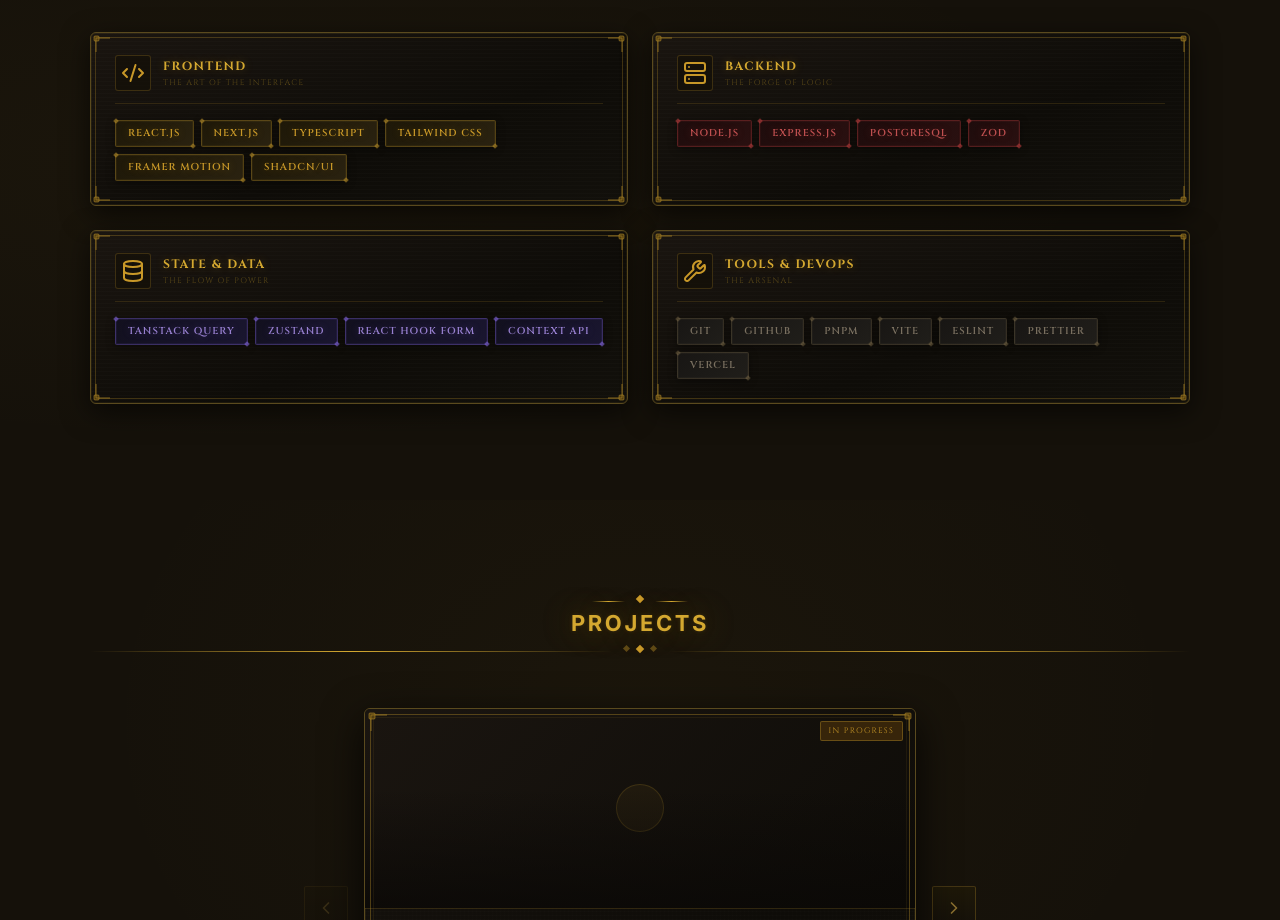
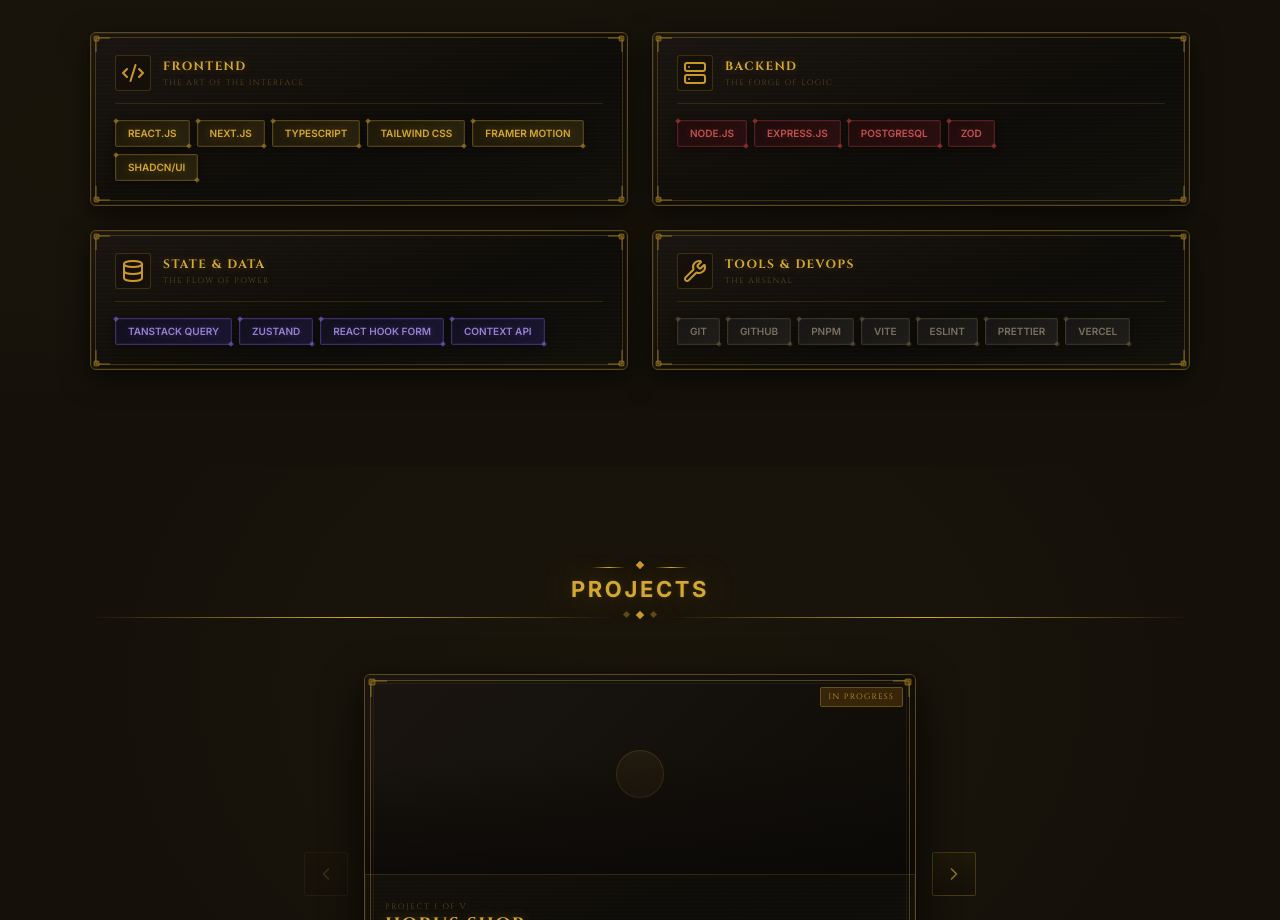
Before and after one commit to 0x-70da/portfolio, a Next.js app: page / in a window 1280 px wide. Shown: the part 1720-2640 px from the top of the page. Built offline with nearby package versions, Linux system fonts and the light colour scheme.

Commit message:
Refactor GlowBadge component to enhance icon handling and improve styling consistency using tailwindcss

```diff
--- a/components/wow-components/GlowBadge.tsx
+++ b/components/wow-components/GlowBadge.tsx
@@ -1,29 +1,53 @@
+import { getIcon } from "@/lib/getIcon";
 import { cn } from "@/lib/utils";
-import type { LucideIcon } from "lucide-react";
 
 interface GlowBadgeProps {
   label: string;
   variant?: string;
-  icon?: LucideIcon;
+  icon?: string;
   className?: string;
 }
 
+const baseStyles =
+  "inline-flex items-center gap-[6px] px-[12px] py-[5px] rounded-[2px] select-none whitespace-nowrap font-heading uppercase text-[10px] font-semibold transition-[box-shadow,border-color,text-shadow,color] duration-200 relative" +
+  " before:content-[''] before:absolute before:w-[4px] before:h-[4px] before:rotate-45 before:top-[-2px] before:left-[-2px] after:content-[''] after:absolute after:w-[4px] after:h-[4px] after:rotate-45 after:bottom-[-2px] after:right-[-2px]";
+
 const variantStyles: Record<string, string> = {
-  gold:    "wow-badge-gold",
-  arcane:  "wow-badge-arcane",
-  stone:   "wow-badge-stone",
-  crimson: "wow-badge-crimson",
+  // keep old & new variant names in sync
+  gold:
+    // Gold / parchment look (alias for primary)
+    "text-primary text-shadow-primary bg-[linear-gradient(135deg,#1e1808_0%,#2a2210_100%)] border border-[rgba(180,140,40,0.35)] shadow-[inset_0_0_0_1px_rgba(180,140,40,0.08),0_2px_8px_rgba(0,0,0,0.5)] before:bg-[rgba(180,140,40,0.6)] after:bg-[rgba(180,140,40,0.6)] hover:text-shadow-primary-glow hover:border-[rgba(180,140,40,0.65)] hover:shadow-[inset_0_0_0_1px_rgba(180,140,40,0.12),0_2px_12px_rgba(0,0,0,0.5),0_0_10px_rgba(180,140,40,0.2)]",
+
+  primary:
+    // Gold / parchment look
+    "text-primary text-shadow-primary bg-[linear-gradient(135deg,#1e1808_0%,#2a2210_100%)] border border-[rgba(180,140,40,0.35)] shadow-[inset_0_0_0_1px_rgba(180,140,40,0.08),0_2px_8px_rgba(0,0,0,0.5)] before:bg-[rgba(180,140,40,0.6)] after:bg-[rgba(180,140,40,0.6)] hover:text-shadow-primary-glow hover:border-[rgba(180,140,40,0.65)] hover:shadow-[inset_0_0_0_1px_rgba(180,140,40,0.12),0_2px_12px_rgba(0,0,0,0.5),0_0_10px_rgba(180,140,40,0.2)]",
+
+  arcane:
+    // Arcane (alias for secondary)
+    "text-[rgb(152,128,208)] text-shadow-[0_0_8px_rgba(140,110,230,0.3)] bg-[linear-gradient(135deg,#12101e_0%,#1a1630_100%)] border border-[rgba(130,100,220,0.35)] shadow-[inset_0_0_0_1px_rgba(130,100,220,0.08),0_2px_8px_rgba(0,0,0,0.4)] before:bg-[rgba(130,100,220,0.6)] after:bg-[rgba(130,100,220,0.6)] hover:border-[rgba(130,100,220,0.65)] hover:shadow-[inset_0_0_0_1px_rgba(130,100,220,0.12),0_2px_12px_rgba(0,0,0,0.5),0_0_10px_rgba(130,100,220,0.2)] hover:text-shadow-[0_0_10px_rgba(140,110,230,0.5)]",
+
+  secondary:
+    // Arcane alias for backward compatibility
+    "text-[rgb(152,128,208)] text-shadow-[0_0_8px_rgba(140,110,230,0.3)] bg-[linear-gradient(135deg,#12101e_0%,#1a1630_100%)] border border-[rgba(130,100,220,0.35)] shadow-[inset_0_0_0_1px_rgba(130,100,220,0.08),0_2px_8px_rgba(0,0,0,0.4)] before:bg-[rgba(130,100,220,0.6)] after:bg-[rgba(130,100,220,0.6)] hover:border-[rgba(130,100,220,0.65)] hover:shadow-[inset_0_0_0_1px_rgba(130,100,220,0.12),0_2px_12px_rgba(0,0,0,0.5),0_0_10px_rgba(130,100,220,0.2)] hover:text-shadow-[0_0_10px_rgba(140,110,230,0.5)]",
+
+  stone:
+    // Stone / muted
+    "text-[rgb(122,112,96)] bg-[linear-gradient(135deg,#181614_0%,#201e1a_100%)] border border-[rgba(140,120,80,0.25)] shadow-[inset_0_0_0_1px_rgba(140,120,80,0.06),0_2px_8px_rgba(0,0,0,0.4)] before:bg-[rgba(140,120,80,0.4)] after:bg-[rgba(140,120,80,0.4)] hover:border-[rgba(140,120,80,0.45)] hover:text-[rgb(154,144,128)] hover:shadow-[inset_0_0_0_1px_rgba(140,120,80,0.08),0_2px_10px_rgba(0,0,0,0.4)]",
+
+  crimson:
+    // Crimson / danger-ish
+    "text-[rgb(192,80,80)] text-shadow-[0_0_8px_rgba(200,80,80,0.3)] bg-[linear-gradient(135deg,#1e0c0c_0%,#2a1010_100%)] border border-[rgba(180,60,60,0.35)] shadow-[inset_0_0_0_1px_rgba(180,60,60,0.08),0_2px_8px_rgba(0,0,0,0.4)] before:bg-[rgba(180,60,60,0.6)] after:bg-[rgba(180,60,60,0.6)] hover:border-[rgba(180,60,60,0.65)] hover:shadow-[inset_0_0_0_1px_rgba(180,60,60,0.12),0_2px_12px_rgba(0,0,0,0.5),0_0_10px_rgba(180,60,60,0.2)] hover:text-shadow-[0_0_10px_rgba(200,80,80,0.5)]",
 };
 
 export function GlowBadge({
   label,
-  variant = "gold",
-  icon: Icon,
+  variant = "primary",
+  icon = "null",
   className,
 }: GlowBadgeProps) {
   return (
-    <span className={cn("wow-badge", variantStyles[variant], className)}>
-      {Icon && <Icon className="wow-badge-icon" />}
+    <span className={cn(baseStyles, variantStyles[variant], className)}>
+      {getIcon(icon, { className: "w-[14px] h-[14px] shrink-0" })}
       {label}
     </span>
   );
```
